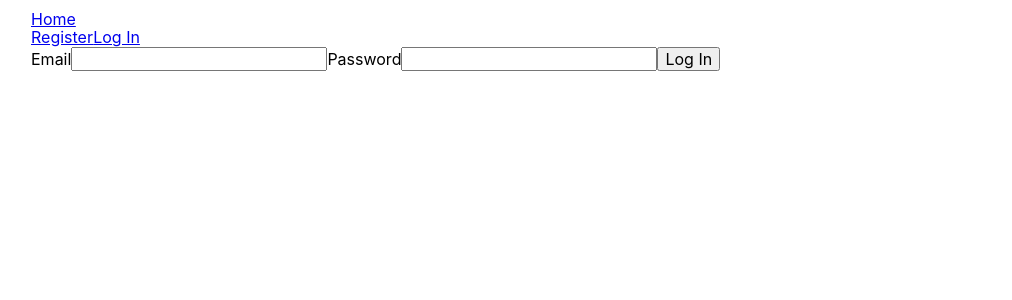
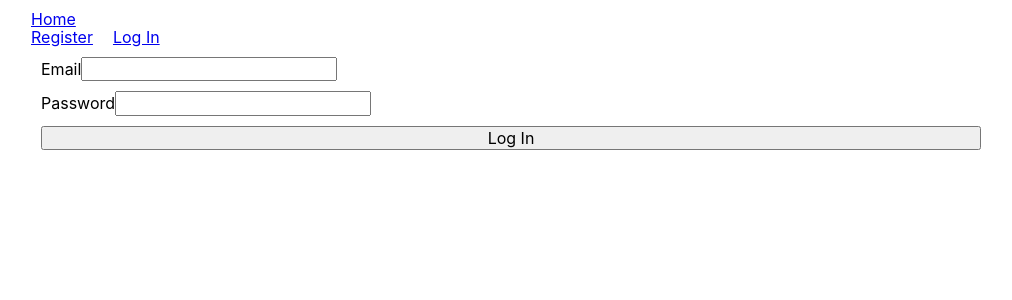
Before and after one commit to asiaostrowska55/goit-react-hw-08-phonebook, a React (Create React App) app: page /goit-react-hw-08-phonebook/login in a window 1280 px wide. Shown: the top 300 px of the page, without its empty margins (129-1141 px from the left). Built offline with nearby package versions, Linux system fonts and the light colour scheme.

Commit message:
register

```diff
--- a/package.json
+++ b/package.json
@@ -14,6 +14,7 @@
     "react": "^18.1.0",
     "react-dom": "^18.1.0",
     "react-helmet": "^6.1.0",
+    "react-helmet-async": "^1.3.0",
     "react-redux": "^8.0.5",
     "react-router-dom": "^6.11.2",
     "react-scripts": "5.0.1",
--- a/src/components/AuthNav/AuthNav.jsx
+++ b/src/components/AuthNav/AuthNav.jsx
@@ -3,7 +3,7 @@ import css from './AuthNav.module.css';
 
 export const AuthNav = () => {
   return (
-    <div>
+    <div className={css.div}>
       <NavLink className={css.link} to="/register">
         Register
       </NavLink>
--- a/src/components/AuthNav/AuthNav.module.css
+++ b/src/components/AuthNav/AuthNav.module.css
@@ -0,0 +1,4 @@
+.div {
+  display: flex;
+  gap: 20px;
+}
--- a/src/components/LoginForm/LoginForm.module.css
+++ b/src/components/LoginForm/LoginForm.module.css
@@ -0,0 +1,6 @@
+.form {
+  margin: 10px;
+  gap: 10px;
+  display: flex;
+  flex-direction: column;
+}
--- a/src/components/Navigation/Navigation.jsx
+++ b/src/components/Navigation/Navigation.jsx
@@ -11,8 +11,8 @@ export const Navigation = () => {
         Home
       </NavLink>
       {isLoggedIn && (
-        <NavLink className={css.link} to="/tasks">
-          Tasks
+        <NavLink className={css.link} to="/phonebook">
+          Phonebook
         </NavLink>
       )}
     </nav>
--- a/src/components/RegisterForm/RegisterForm.module.css
+++ b/src/components/RegisterForm/RegisterForm.module.css
@@ -0,0 +1,6 @@
+.form {
+  margin: 10px;
+  gap: 10px;
+  display: flex;
+  flex-direction: column;
+}
--- a/src/index.js
+++ b/src/index.js
@@ -1,20 +1,44 @@
 import React from 'react';
 import ReactDOM from 'react-dom/client';
-import { PersistGate } from 'redux-persist/integration/react';
+import { Provider } from 'react-redux';
 import { BrowserRouter } from 'react-router-dom';
-import { Provider } from 'react-redux';
 import { store, persistor } from './redux/store';
 import App from 'components/App';
 import './index.css';
+import { PersistGate } from 'redux-persist/integration/react';
+import { HelmetProvider } from 'react-helmet-async';
 
 ReactDOM.createRoot(document.getElementById('root')).render(
   <React.StrictMode>
     <Provider store={store}>
       <PersistGate loading={null} persistor={persistor}>
-        <BrowserRouter basename={'/goit-react-hw-08-phonebook'}>
-          <App />
-        </BrowserRouter>
+        <HelmetProvider>
+          <BrowserRouter basename="/goit-react-hw-08-phonebook">
+            <App />
+          </BrowserRouter>
+        </HelmetProvider>
       </PersistGate>
     </Provider>
   </React.StrictMode>
 );
+
+// import React from 'react';
+// import ReactDOM from 'react-dom/client';
+// import { PersistGate } from 'redux-persist/integration/react';
+// import { BrowserRouter } from 'react-router-dom';
+// import { Provider } from 'react-redux';
+// import { store, persistor } from './redux/store';
+// import App from 'components/App';
+// import './index.css';
+
+// ReactDOM.createRoot(document.getElementById('root')).render(
+//   <React.StrictMode>
+//     <Provider store={store}>
+//       <PersistGate loading={null} persistor={persistor}>
+//         <BrowserRouter basename={'/goit-react-hw-08-phonebook'}>
+//           <App />
+//         </BrowserRouter>
+//       </PersistGate>
+//     </Provider>
+//   </React.StrictMode>
+// );
--- a/src/pages/Home.jsx
+++ b/src/pages/Home.jsx
@@ -2,7 +2,7 @@ export default function Home() {
   return (
     <div>
       <h1>Phonebook welcome page!</h1>
-      <h3>Please log in or signup</h3>
+      <h3>Please login or sign up</h3>
     </div>
   );
 }
--- a/src/pages/Login.jsx
+++ b/src/pages/Login.jsx
@@ -1,4 +1,4 @@
-import { Helmet } from 'react-helmet';
+import { Helmet } from 'react-helmet-async';
 import { LoginForm } from 'components/LoginForm/LoginForm';
 
 export default function Login() {
--- a/src/pages/Register.jsx
+++ b/src/pages/Register.jsx
@@ -1,11 +1,11 @@
-import { Helmet } from 'react-helmet';
+import { Helmet } from 'react-helmet-async';
 import { RegisterForm } from 'components/RegisterForm/RegisterForm';
 
 export default function Register() {
   return (
     <div>
       <Helmet>
-        <title>Sign up</title>
+        <title>Sign up here</title>
       </Helmet>
       <RegisterForm />
     </div>
--- a/src/redux/phonebook/contactSlicer.js
+++ b/src/redux/phonebook/contactSlicer.js
@@ -1,7 +1,5 @@
 import { createAsyncThunk, createSlice } from '@reduxjs/toolkit';
 import axios from 'axios';
-
-// axios.defaults.baseURL = 'https://6454036cc18adbbdfead9cc5.mockapi.io/contacts';
 
 export const fetchContacts = createAsyncThunk('contacts/fetchAll', async () => {
   const response = await axios.get('/contacts');
```
Also changed, not shown: 1 other file (tests, documents, lock files or other folders).
